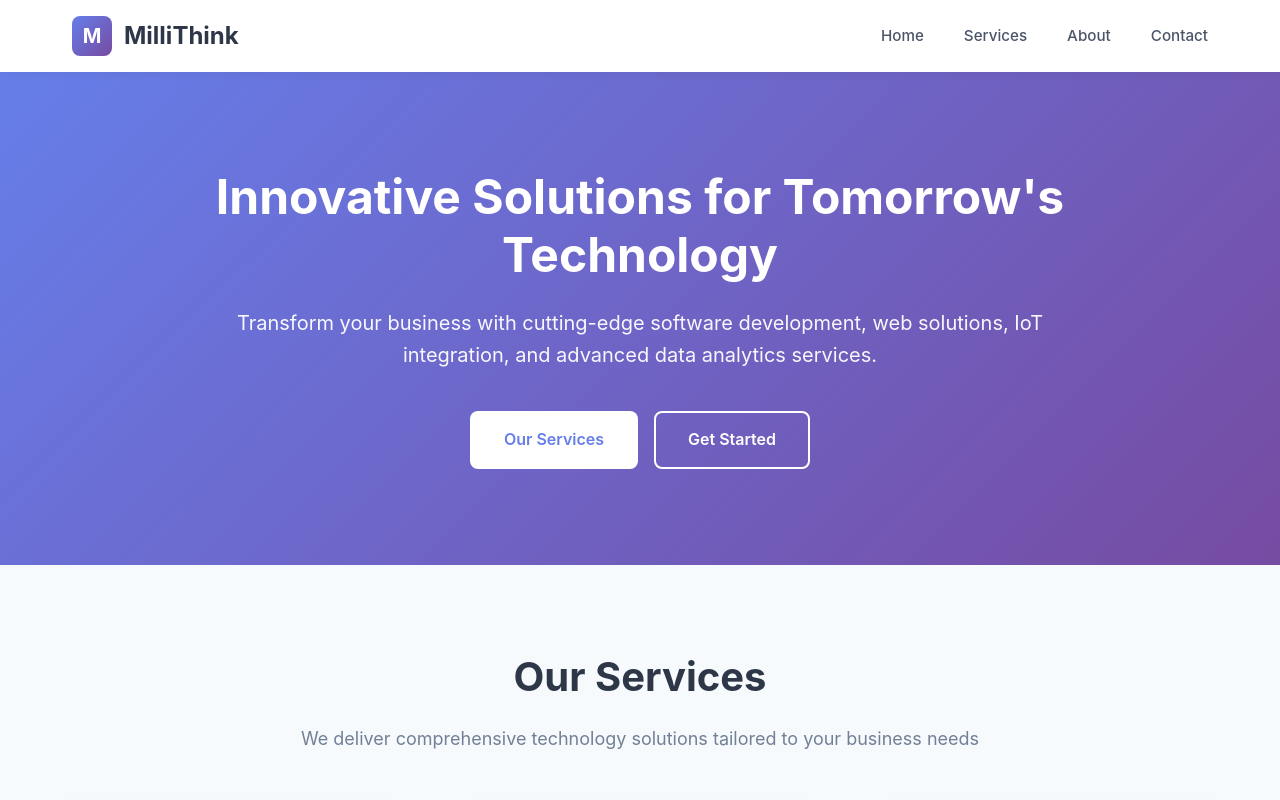
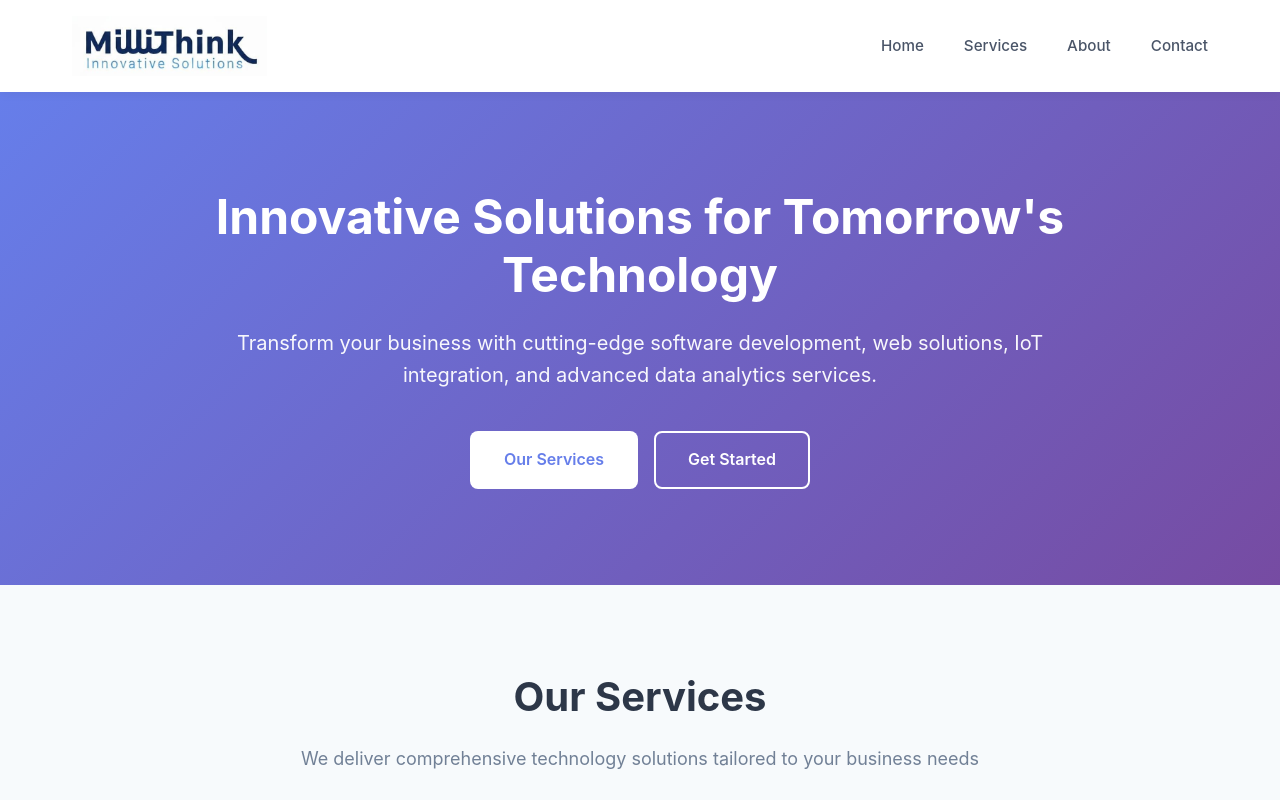
Before and after one commit to chittimilla-millithink/MilliThink, a plain HTML site: page index.html in a window 1280 px wide. Shown: the top 800 px of the page. Drawn offline with Linux system fonts and the light colour scheme.

Commit message:
Addded Logo and CSS

```diff
--- a/index.html
+++ b/index.html
@@ -40,24 +40,12 @@
         .logo {
             display: flex;
             align-items: center;
-            gap: 0.75rem;
-            font-size: 1.5rem;
-            font-weight: 700;
-            color: #2d3748;
             text-decoration: none;
         }
 
-        .logo-icon {
-            background: linear-gradient(135deg, #667eea 0%, #764ba2 100%);
-            color: white;
-            width: 40px;
-            height: 40px;
-            border-radius: 8px;
-            display: flex;
-            align-items: center;
-            justify-content: center;
-            font-size: 1.25rem;
-            font-weight: 700;
+        .logo img {
+            height: 60px;
+            width: auto;
         }
 
         nav ul {
@@ -482,8 +470,13 @@
         }
 
         .footer-about .logo {
-            color: white;
+            display: block;
             margin-bottom: 1rem;
+        }
+
+        .footer-about .logo img {
+            height: 50px;
+            width: auto;
         }
 
         .footer-about p {
@@ -602,8 +595,7 @@
     <header>
         <div class="header-container">
             <a href="#" class="logo">
-                <div class="logo-icon">M</div>
-                <span>MilliThink</span>
+                <img src="Media/Logo.jpeg" alt="MilliThink Logo">
             </a>
             <nav>
                 <ul>
@@ -866,8 +858,7 @@
         <div class="footer-container">
             <div class="footer-about">
                 <a href="#" class="logo">
-                    <div class="logo-icon">M</div>
-                    <span>MilliThink</span>
+                    <img src="Media/Logo.jpeg" alt="MilliThink Logo">
                 </a>
                 <p>Innovative Solutions for Tomorrow's Technology. Transforming businesses through cutting-edge software development and data solutions.</p>
             </div>
```
Also changed, not shown: Media/Logo.jpeg (added).
